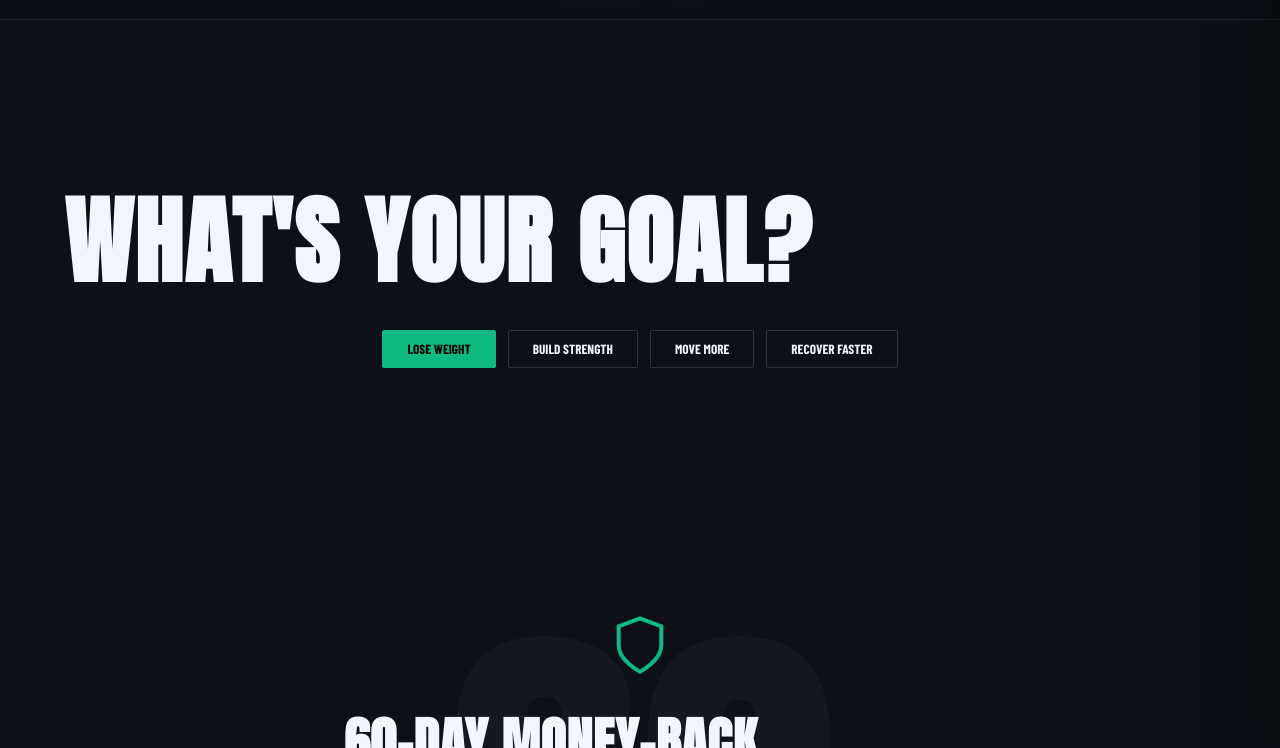
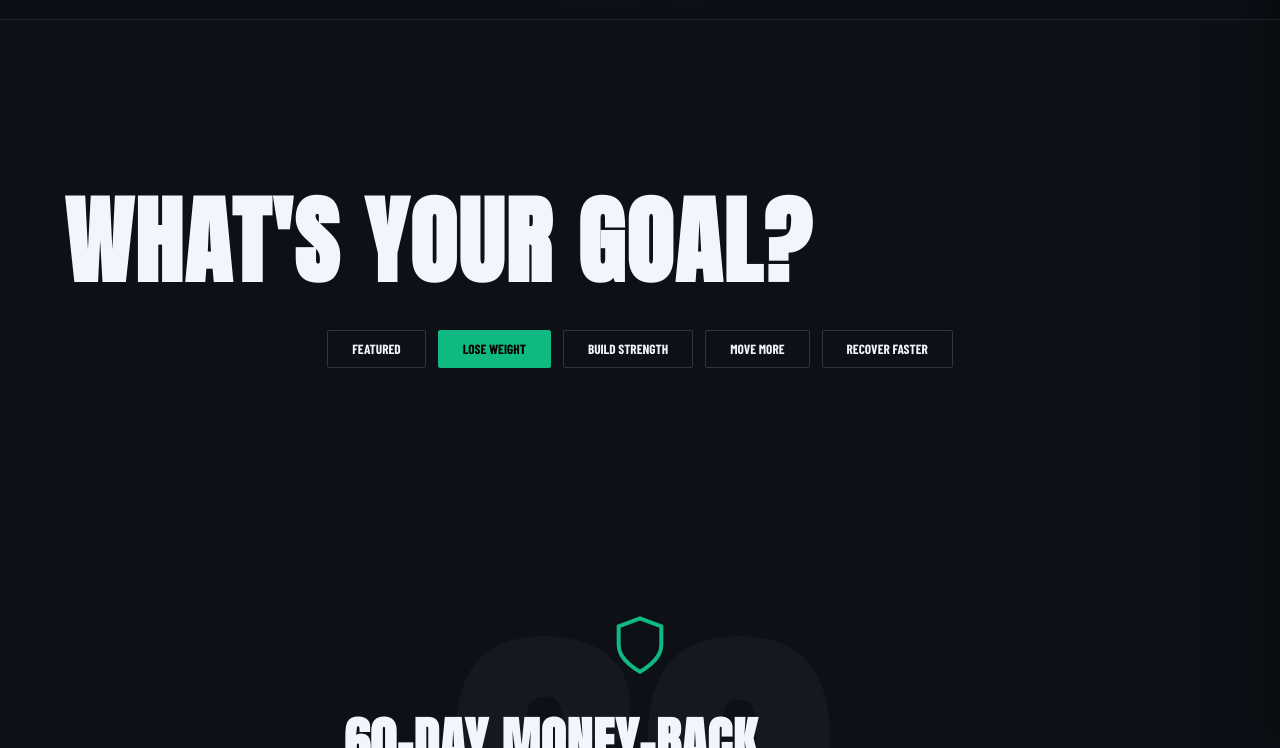
Before and after one commit to abelitisarmand-crypto/healthhustleacademy, a plain HTML site: page index.html in a window 1280 px wide. Both pictures are taken after a click on the button "LOSE WEIGHT". Shown: the part 3618-4366 px from the top of the page. Drawn offline with nearby package versions, Linux system fonts and the light colour scheme; no server answers; a web font is replaced by a local one.

Commit message:
feat: homepage loads from featured collection

```diff
--- a/assets/js/main.js
+++ b/assets/js/main.js
@@ -356,13 +356,21 @@ function createProductCard(product) {
   return card;
 }
 
-async function loadProducts(handle = null) {
+async function loadProducts(handle = 'featured') {
   const container = document.getElementById('product-container');
   if (!container) return;
   container.style.opacity = '0.5';
 
   let products = [];
-  if (handle) {
+  if (handle === 'featured') {
+    const collection = await getCollectionByHandle('featured', 4);
+    if (collection?.products?.edges?.length > 0) {
+      products = collection.products.edges;
+    } else {
+      const data = await getProducts(4);
+      products = data?.products?.edges || [];
+    }
+  } else if (handle) {
     const collection = await getCollectionByHandle(handle, 4);
     products = collection?.products?.edges || [];
   } else {
@@ -412,7 +420,13 @@ async function loadProducts(handle = null) {
 // INIT & EVENTS
 document.querySelectorAll('.tab-btn').forEach(btn => {
   btn.addEventListener('click', () => {
-    const tabMap = { 'LOSE WEIGHT': 'lose-weight', 'BUILD STRENGTH': 'build-strength', 'MOVE MORE': 'move-more', 'RECOVER FASTER': 'recover-faster' };
+    const tabMap = {
+      'FEATURED': 'featured',
+      'LOSE WEIGHT': 'lose-weight',
+      'BUILD STRENGTH': 'build-strength',
+      'MOVE MORE': 'move-more',
+      'RECOVER FASTER': 'recover-faster'
+    };
     document.querySelectorAll('.tab-btn').forEach(b => b.classList.remove('active'));
     btn.classList.add('active');
     loadProducts(tabMap[btn.textContent.trim()]);
--- a/index.html
+++ b/index.html
@@ -275,7 +275,8 @@
             <h2 class="hero-headline text-center">WHAT'S YOUR GOAL?</h2>
 
             <div class="shop-tabs">
-                <button class="tab-btn active">LOSE WEIGHT</button>
+                <button class="tab-btn active">FEATURED</button>
+                <button class="tab-btn">LOSE WEIGHT</button>
                 <button class="tab-btn">BUILD STRENGTH</button>
                 <button class="tab-btn">MOVE MORE</button>
                 <button class="tab-btn">RECOVER FASTER</button>
```
